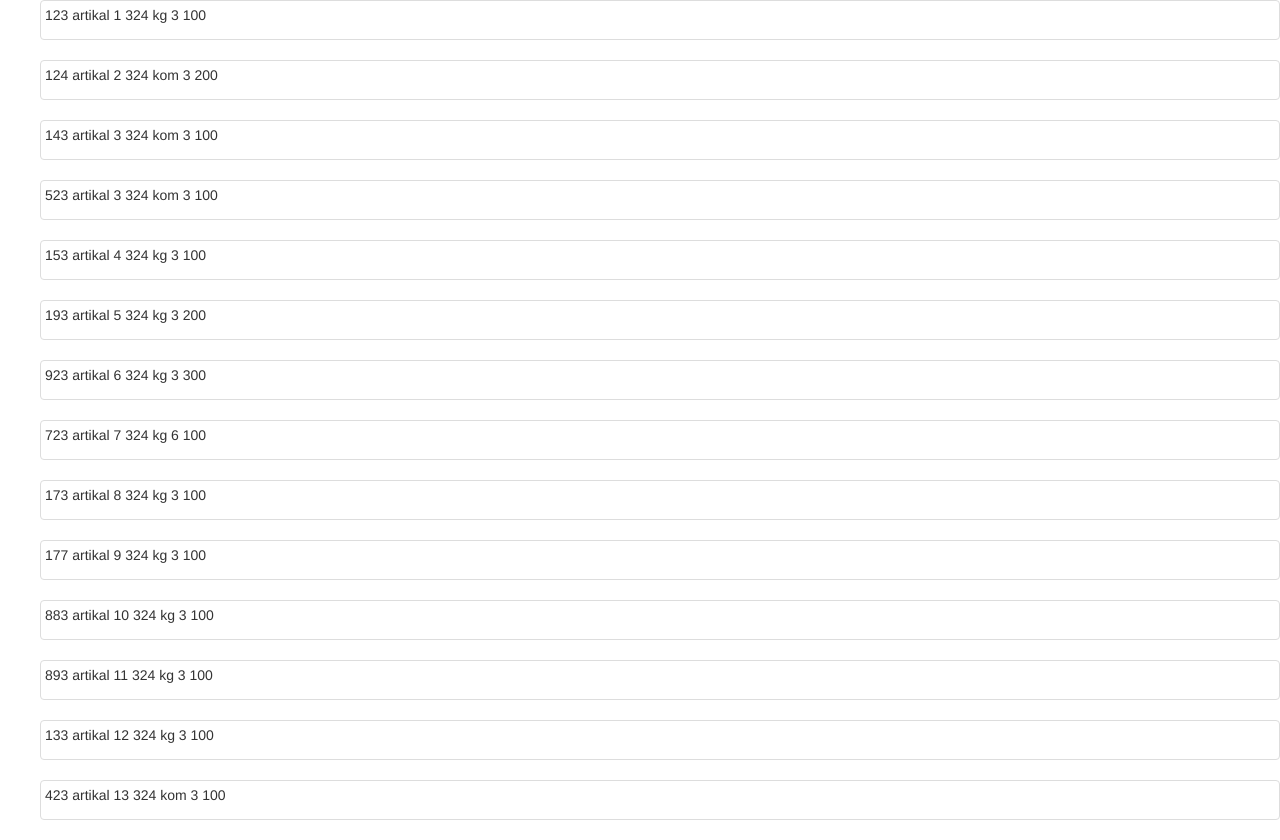
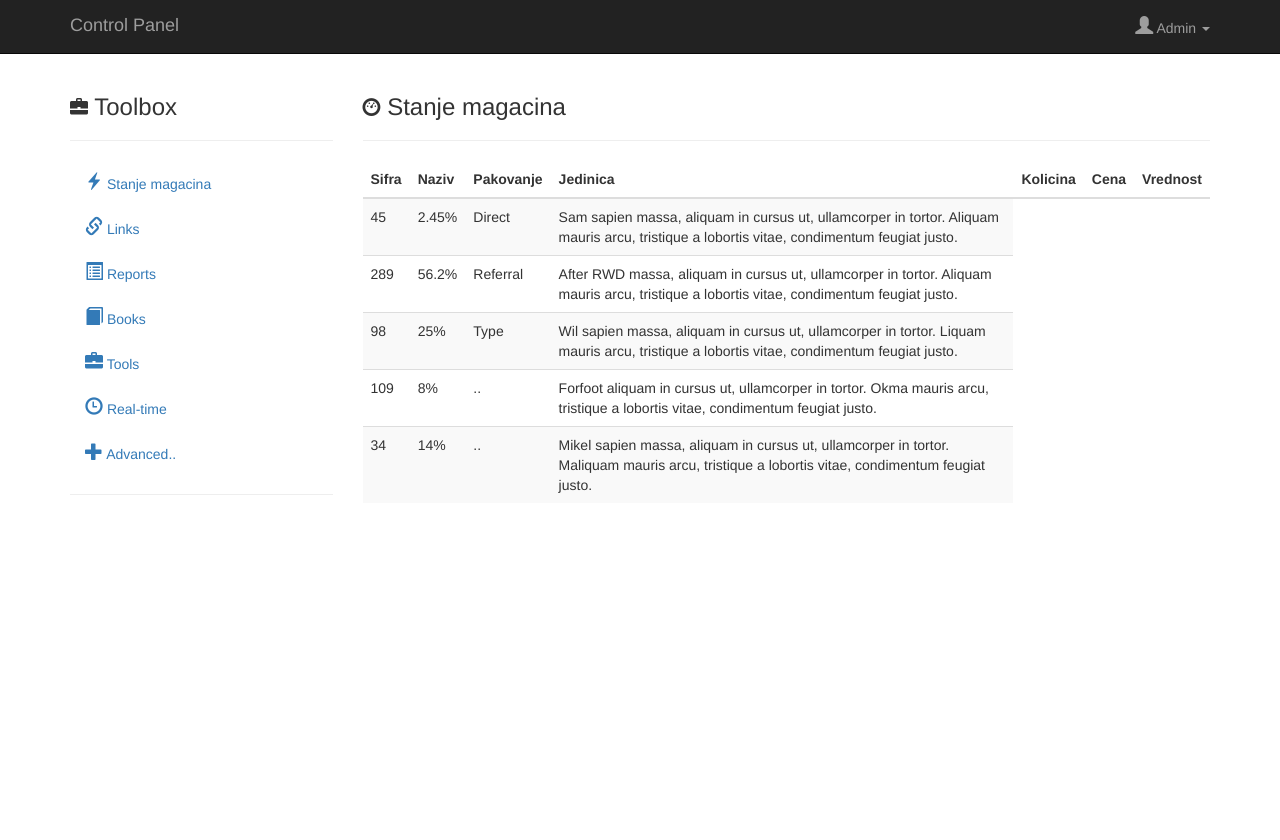
Before and after one commit to MihailoIsakov/warehaus, a website: page app/index.html in a window 1280 px wide. After the commit the page ends 800 px from the top, so only its background shows below. Drawn offline with nearby package versions, Linux system fonts and the light colour scheme.

Commit message:
Nice warehouse status html

```diff
--- a/app/index.html
+++ b/app/index.html
@@ -1,30 +1,133 @@
-<!doctype html>
-<html lang="en" ng-app="warehouseApp">
-<head>
-  <meta charset="utf-8">
-  <title>Google Phone Gallery</title>
-  <link rel="stylesheet" href="bower_components/bootstrap/dist/css/bootstrap.css">
-  <link rel="stylesheet" href="css/app.css">
-  <script src="bower_components/angular/angular.js"></script>
-  <script src="bower_components/angular-route/angular-route.js"></script>
-  <script src="bower_components/angular-resource/angular-resource.js"></script>
-  <script src="js/controllers.js"></script>
-  <script src="js/filters.js"></script>
-   <script src="js/app.js"></script>
-  <script src="js/services.js"></script>
-</head>
-<body ng-controller="LagerCtrl">
+<!DOCTYPE html>
+<html lang="en">
+	<head>
+		<meta http-equiv="content-type" content="text/html; charset=UTF-8">
+		<meta charset="utf-8">
+		<title>Bootstrap 3 Control Panel</title>
+		<meta name="generator" content="Bootply" />
+		<meta name="viewport" content="width=device-width, initial-scale=1, maximum-scale=1">
+		<link href="bower_components/bootstrap/dist/css/bootstrap.min.css" rel="stylesheet">
+		<!--[if lt IE 9]>
+			<script src="//html5shim.googlecode.com/svn/trunk/html5.js"></script>
+		<![endif]-->
+		<link href="css/styles.css" rel="stylesheet">
+	</head>
+	<body>
+<!-- Header -->
+<div id="top-nav" class="navbar navbar-inverse navbar-static-top">
+  <div class="container">
+    <div class="navbar-header">
+      <button type="button" class="navbar-toggle" data-toggle="collapse" data-target=".navbar-collapse">
+          <span class="icon-toggle"></span>
+      </button>
+      <a class="navbar-brand" href="#">Control Panel</a>
+    </div>
+    <div class="navbar-collapse collapse">
+      <ul class="nav navbar-nav navbar-right">
 
-      <!--Body content-->
-
-      <ul class="articles">
-        <li ng-repeat="article in articles | filter:query | orderBy:orderProp" class="thumbnail">
-          <p>{{article.sifraArtikla}} {{article.nazivArtikla}} {{article.pakovanje}} {{article.jedinicaMere}} {{article.kolicina}} {{article.prosecnaCena}}</p>
+        <li class="dropdown">
+          <a class="dropdown-toggle" role="button" data-toggle="dropdown" href="#">
+            <i class="glyphicon glyphicon-user"></i> Admin <span class="caret"></span></a>
+          <ul id="g-account-menu" class="dropdown-menu" role="menu">
+            <li><a href="#">My Profile</a></li>
+            <li><a href="#"><i class="glyphicon glyphicon-lock"></i> Logout</a></li>
+          </ul>
         </li>
       </ul>
+    </div>
+  </div><!-- /container -->
+</div>
+<!-- /Header -->
 
-</div>
+<!-- Main -->
+<div class="container">
+
+  <!-- Side menu -->
+  <!-- upper section -->
+  <div class="row">
+	<div class="col-sm-3">
+      <!-- left -->
+      <h3><i class="glyphicon glyphicon-briefcase"></i> Toolbox</h3>
+      <hr>
+
+      <ul class="nav nav-stacked">
+        <li><a href="javascript:;"><i class="glyphicon glyphicon-flash"></i> Stanje magacina</a></li>
+        <li><a href="javascript:;"><i class="glyphicon glyphicon-link"></i> Links</a></li>
+        <li><a href="javascript:;"><i class="glyphicon glyphicon-list-alt"></i> Reports</a></li>
+        <li><a href="javascript:;"><i class="glyphicon glyphicon-book"></i> Books</a></li>
+        <li><a href="javascript:;"><i class="glyphicon glyphicon-briefcase"></i> Tools</a></li>
+        <li><a href="javascript:;"><i class="glyphicon glyphicon-time"></i> Real-time</a></li>
+        <li><a href="javascript:;"><i class="glyphicon glyphicon-plus"></i> Advanced..</a></li>
+      </ul>
+
+      <hr>
+
+  	</div><!-- /span-3 -->
+
+    <div class="col-sm-9">
+
+       <h3><i class="glyphicon glyphicon-dashboard"></i> Stanje magacina </h3>
+
+       <hr>
+
+          <table class="table table-striped">
+            <thead>
+              <tr>
+                  <th>Sifra</th>
+                  <th>Naziv</th>
+                  <th>Pakovanje</th>
+                  <th>Jedinica</th>
+                  <th>Kolicina</th>
+                  <th>Cena</th>
+                  <th>Vrednost</th>
+              </tr>
+            </thead>
+            <tbody>
+              <tr><td>45</td><td>2.45%</td><td>Direct</td><td>Sam sapien massa, aliquam in cursus ut, ullamcorper in tortor.
+              Aliquam mauris arcu, tristique a lobortis vitae, condimentum feugiat justo.</td></tr>
+              <tr><td>289</td><td>56.2%</td><td>Referral</td><td>After RWD massa, aliquam in cursus ut, ullamcorper in tortor.
+              Aliquam mauris arcu, tristique a lobortis vitae, condimentum feugiat justo.</td></tr>
+              <tr><td>98</td><td>25%</td><td>Type</td><td>Wil sapien massa, aliquam in cursus ut, ullamcorper in tortor.
+              Liquam mauris arcu, tristique a lobortis vitae, condimentum feugiat justo.</td></tr>
+              <tr><td>109</td><td>8%</td><td>..</td><td>Forfoot aliquam in cursus ut, ullamcorper in tortor.
+              Okma mauris arcu, tristique a lobortis vitae, condimentum feugiat justo.</td></tr>
+              <tr><td>34</td><td>14%</td><td>..</td><td>Mikel sapien massa, aliquam in cursus ut, ullamcorper in tortor.
+              Maliquam mauris arcu, tristique a lobortis vitae, condimentum feugiat justo.</td></tr>
+            </tbody>
+
+          </table>
+       </div><!--/row-->
+  	</div><!--/col-span-9-->
+
+  </div><!--/row-->
+  <!-- /upper section -->
+
+</div><!--/container-->
+<!-- /Main -->
+
+<div class="modal" id="addWidgetModal">
+  <div class="modal-dialog">
+    <div class="modal-content">
+      <div class="modal-header">
+        <button type="button" class="close" data-dismiss="modal" aria-hidden="true">×</button>
+        <h4 class="modal-title">Add Widget</h4>
+      </div>
+      <div class="modal-body">
+        <p>Add a widget stuff here..</p>
+      </div>
+      <div class="modal-footer">
+        <a href="#" class="btn">Close</a>
+        <a href="#" class="btn btn-primary">Save changes</a>
+      </div>
+    </div><!-- /.modal-content -->
+  </div><!-- /.modal-dalog -->
+</div><!-- /.modal -->
 
 
-</body>
+
+
+	<!-- script references -->
+		<script src="//ajax.googleapis.com/ajax/libs/jquery/2.0.2/jquery.min.js"></script>
+		<script src="bower_components/bootstrap/dist/js/bootstrap.min.js"></script>
+	</body>
 </html>
```
Also changed, not shown: app/index1.html (added, +30 -0 lines), 1 other file.
